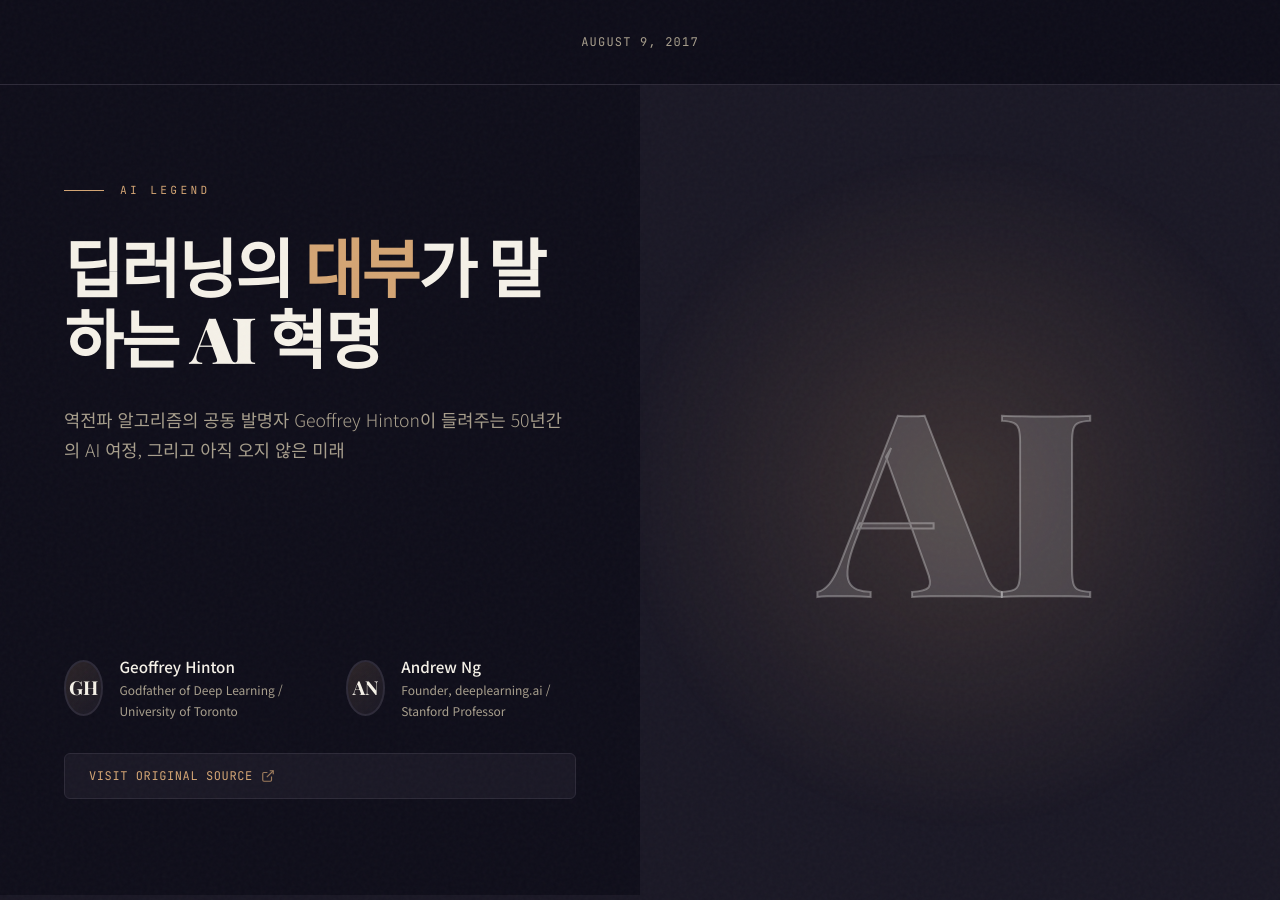
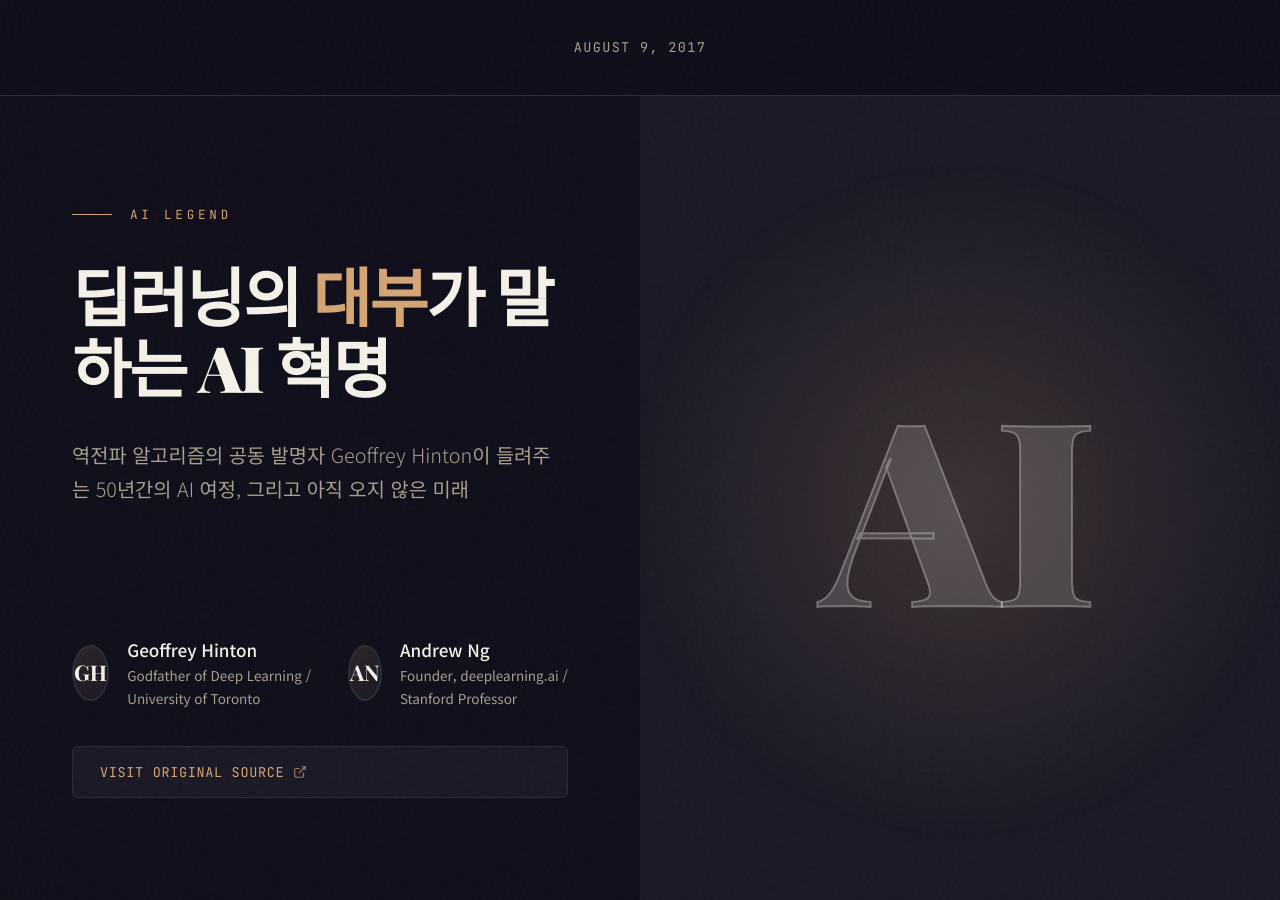
Before and after one commit to Jazzy-Lazy-Cafe/ai-magazine, a Jekyll site: the page built from _posts/2017-08-09-geoffrey-hinton-andrew-ng.html, in a window 1280 px wide and 900 px high. Built offline with Jekyll 4.4.1, drawn with Linux system fonts in a browser that asks for light colours.

Commit message:
improve readability

```diff
--- a/assets/css/magazine.css
+++ b/assets/css/magazine.css
@@ -6,6 +6,7 @@
     --color-text: #f5f1e8;
     --color-text-secondary: #a89f8d;
     --color-accent: #d4a574;
+    --color-accent-rgb: 212, 165, 116;
     --color-accent-dim: rgba(212, 165, 116, 0.15);
     --color-accent-glow: rgba(212, 165, 116, 0.4);
     --color-accent-secondary: #8b4a4a;
@@ -24,6 +25,19 @@
 html {
     font-size: 16px;
     scroll-behavior: smooth;
+}
+
+/* Typography scaling for larger screens */
+@media (min-width: 768px) {
+    html {
+        font-size: 17px;
+    }
+}
+
+@media (min-width: 1024px) {
+    html {
+        font-size: 18px;
+    }
 }
 
 body {
@@ -414,7 +428,7 @@
     grid-template-columns: repeat(12, 1fr);
     gap: 2rem;
     padding: 4rem;
-    max-width: 1600px;
+    max-width: 1320px;
     margin: 0 auto;
 }
 
@@ -425,6 +439,7 @@
     grid-template-columns: 2fr 1fr;
     gap: 4rem;
     padding: 4rem 0;
+    margin-bottom: 4rem;
     border-top: 1px solid var(--color-border);
 }
 
@@ -446,6 +461,7 @@
 
 .main-article {
     position: relative;
+    max-width: 720px;
 }
 
 .section-number {
@@ -474,7 +490,7 @@
     font-size: 1.15rem;
     font-weight: 500;
     color: var(--color-accent);
-    margin-bottom: 0.5rem;
+    margin-bottom: 1.5rem;
     position: relative;
     z-index: 1;
     line-height: 1.6;
@@ -528,11 +544,10 @@
 }
 
 .answer {
-    columns: 2;
-    column-gap: 2.5rem;
-    column-rule: 1px solid var(--color-border);
+    column-count: 1;
     font-size: 0.95rem;
     line-height: 1.85;
+    letter-spacing: 0.01em;
     color: var(--color-text);
 }
 
@@ -548,8 +563,9 @@
 
 /* Sidebar Knowledge */
 .sidebar-knowledge {
-    background: var(--color-surface);
-    padding: 2rem;
+    background: rgba(var(--color-accent-rgb), 0.03);
+    padding: 1.5rem;
+    border-radius: 8px;
     border-left: 3px solid var(--color-accent);
     align-self: start;
     position: sticky;
@@ -814,9 +830,15 @@
     }
 
     .section-number {
-        font-size: 4rem;
+        font-size: 2.5rem;
         top: -1.5rem;
         left: -0.5rem;
+    }
+
+    /* Minimum font size guarantees */
+    .knowledge-desc,
+    .context-content {
+        font-size: max(0.875rem, 14px);
     }
 
     .section-title {
```
